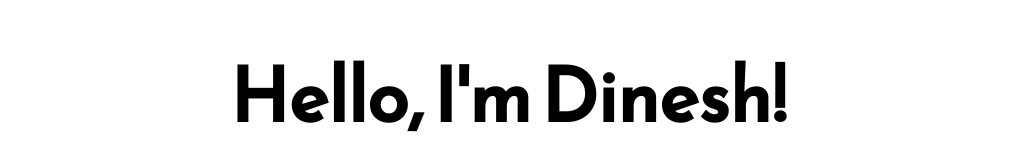
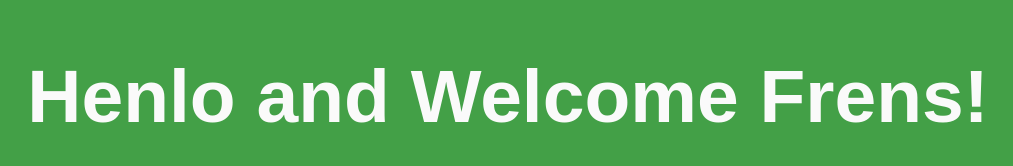
Before and after one commit to FrenlyFrenEnder/FrenlyFrenEnder.github.io, a plain HTML site: page index.html in a window 1280 px wide. Shown: the part 217-383 px from the top of the page, without its empty margins (132-1145 px from the left). Drawn offline with Linux system fonts and the light colour scheme.

Commit message:
Update index.html

```diff
--- a/index.html
+++ b/index.html
@@ -1,19 +1,19 @@
-<!DOCTYPE html>
+ <!DOCTYPE html>
 <html>
 <head>
 	<meta charset="utf-8">
 	<meta http-equiv="X-UA-Compatible" content="IE=edge">
 	<meta name="viewport" content="width=device-width, initial-scale=1.0">
 
-	<title>Dinesh Pandiyan | Awesome Dev</title>
+	<title>Friendly Frens NFTs | For Frens by Frens</title>
 
 	<link rel="icon" href="favicon.ico" type="image/png" />
 
-	<link href="https://fonts.googleapis.com/css?family=Reem+Kufi|Roboto:300" rel="stylesheet">
+	<link href="https://fonts.googleapis.com/css?family=Gloria+Hallelujah|Roboto:300" rel="stylesheet">
 	<link href="https://use.fontawesome.com/releases/v5.13.1/css/all.css" rel="stylesheet">
 	<link rel="stylesheet" href="css/reset.css">
 	<link rel="stylesheet" href="css/styles.css">
-	<link rel="stylesheet" href="css/themes/indigo-white.css">
+	<link rel="stylesheet" href="css/themes/green-white.css">
 	<!-- <link rel="stylesheet" href="css/themes/green-white.css"> -->
 	<!-- <link rel="stylesheet" href="css/themes/red-white.css"> -->
 	<!-- <link rel="stylesheet" href="css/themes/grey-white.css"> -->
@@ -25,7 +25,7 @@
 </head>
 <body>
 	<main>
-		<div class="intro">Hello, I'm Dinesh!</div>
+		<div class="intro">Henlo and Welcome Frens!</div>
 		<div class="tagline">All-Star Dev | Code Fanatic | Linux Hacker | Bleh</div>
 		<!-- Find your icons from here - https://fontawesome.com/icons?d=gallery&s=brands -->
 		<div class="icons-social">
```
